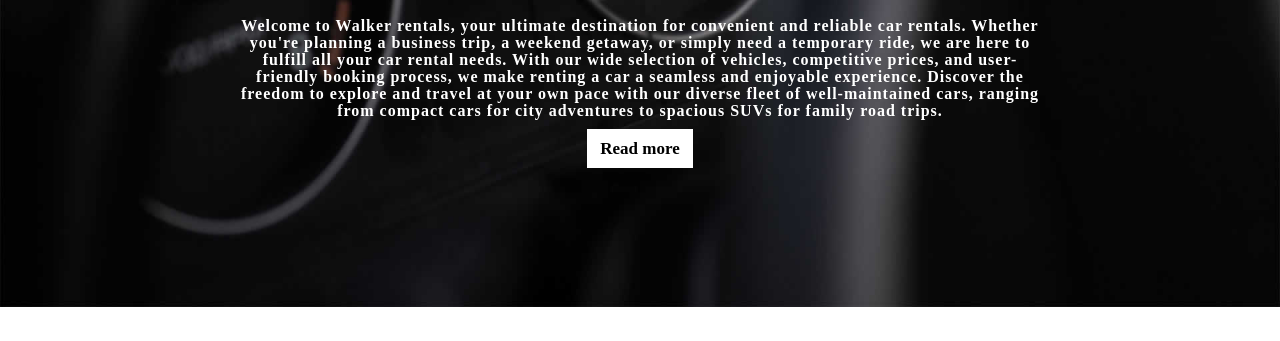
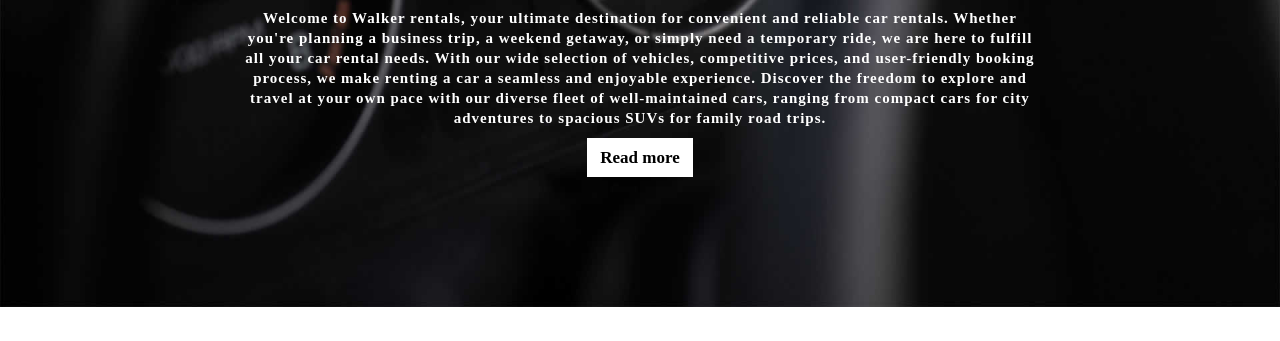
Before and after one commit to Elvivx/Walker-rentals, a plain HTML site: page index.html in a window 1280 px wide. Shown: the part 333-674 px from the top of the page. Drawn offline with Linux system fonts and the light colour scheme.

Commit message:
font size

```diff
--- a/css/styles.css
+++ b/css/styles.css
@@ -112,8 +112,9 @@
     margin: 0 auto;
     margin-bottom: 20px;
     letter-spacing: 1px;
-    line-height: 17px;
+    line-height: 20px;
     font-weight: 600;
+    font-size: 15px;
 }
 .hero-btn{
     background: #fff;
```
